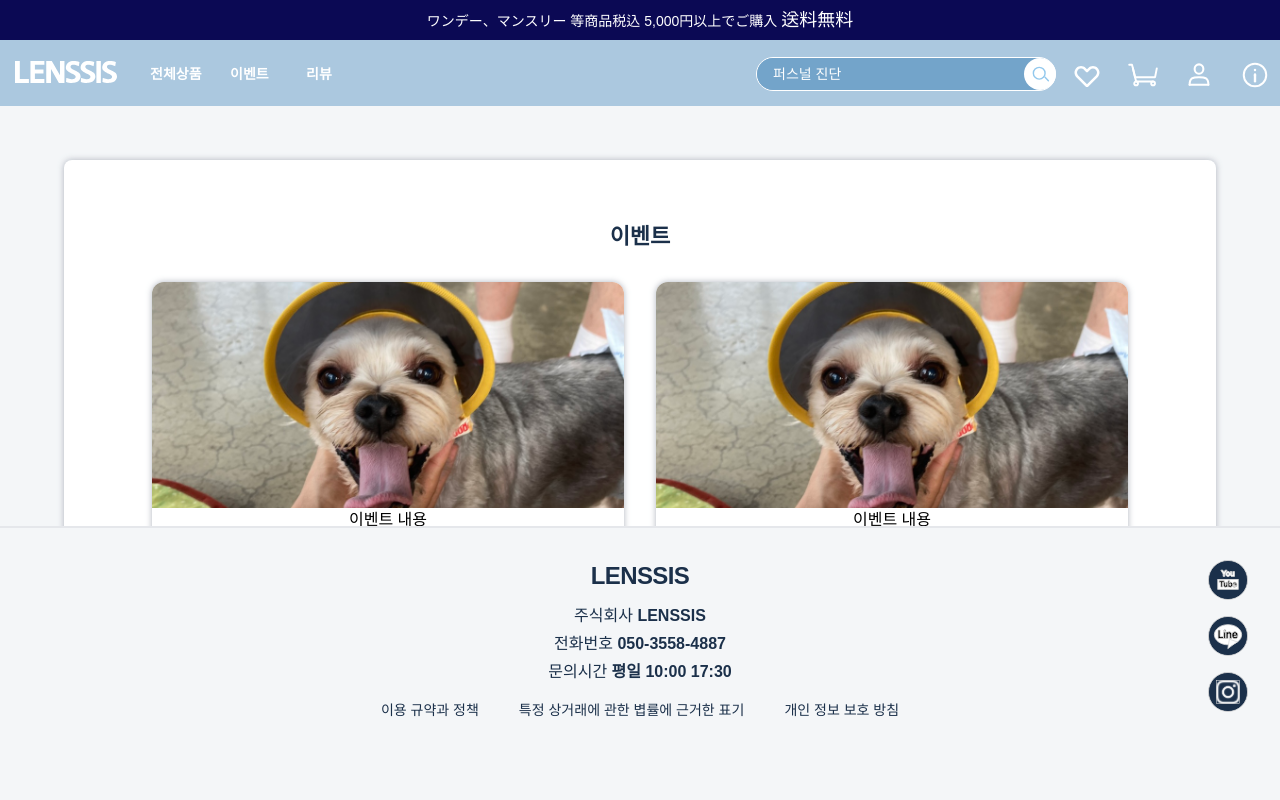
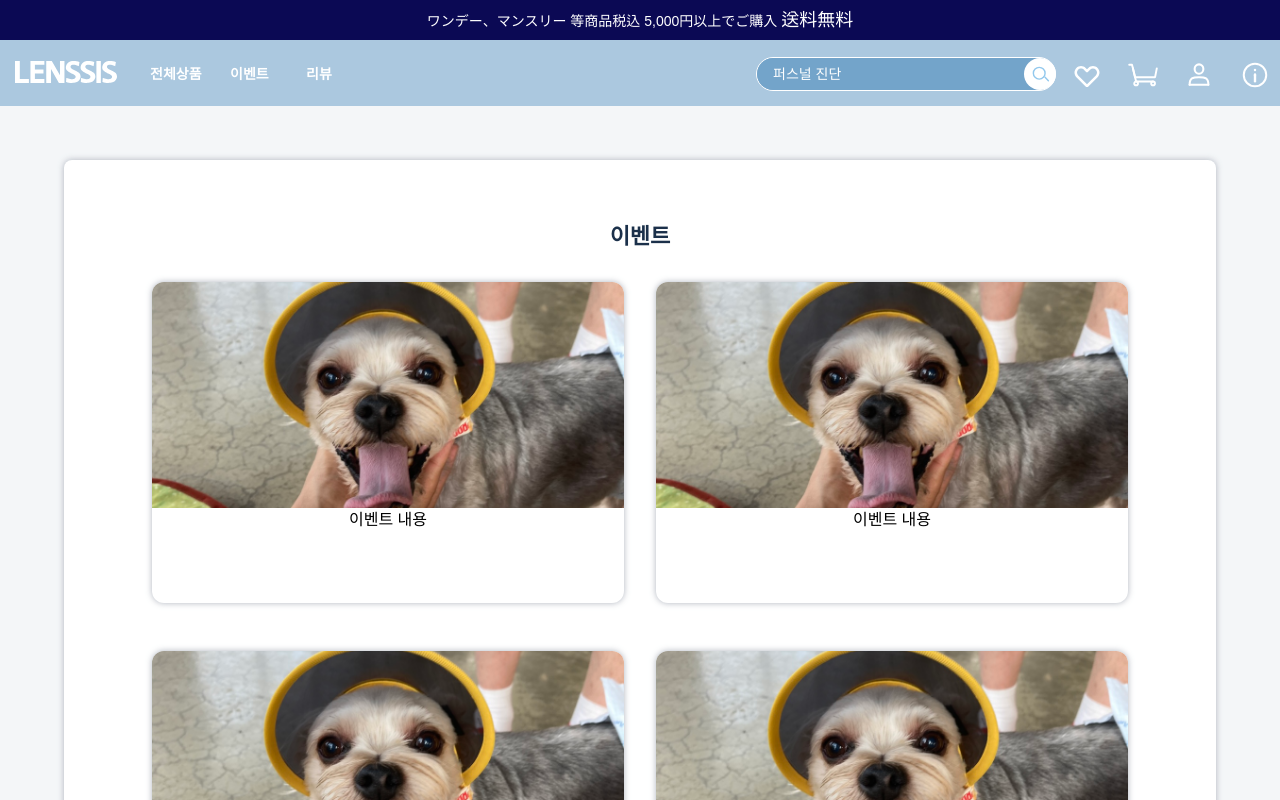
Before and after one commit to davidktlee/FinalProject-FE-Client, a React (Vite) app: page /event in a window 1280 px wide. Shown: the top 800 px of the page. Built offline with nearby package versions, Linux system fonts and the light colour scheme; a web font is replaced by a local one.

Commit message:
design: footer layout 수정

```diff
--- a/index.html
+++ b/index.html
@@ -8,7 +8,7 @@
   <link href="https://cdn.jsdelivr.net/gh/sunn-us/SUIT/fonts/static/woff2/SUIT.css" rel="stylesheet">
   <link href="https://cdn.jsdelivr.net/gh/sunn-us/SUIT/fonts/variable/woff2/SUIT-Variable.css" rel="stylesheet">
   <title>lensis</title>
-  <meta http-equiv="Content-Security-Policy" content="upgrade-insecure-requests">
+
   <link rel="stylesheet" href="https://cdn.jsdelivr.net/npm/reset-css@5.0.1/reset.min.css">
 </head>
 
--- a/src/components/common/ui/PageLayout.tsx
+++ b/src/components/common/ui/PageLayout.tsx
@@ -10,7 +10,7 @@ interface PageLayoutProps {
 
 const PageLayout = ({ children, layoutWidth,layoutHeight }: PageLayoutProps) => {
   return (
-    <div className={`w-full ${layoutHeight ? layoutHeight : 'h-max'} bg-[#F4F6F8] text-base min-h-screen my-40`}>
+    <div className={`w-full ${layoutHeight ? layoutHeight : 'h-max'} bg-[#F4F6F8] text-base min-h-screen xs:mt-40`}>
       <div
         className={` mx-auto w-${layoutWidth || 'full'} `}
       >
--- a/src/components/footer/Footer.tsx
+++ b/src/components/footer/Footer.tsx
@@ -3,7 +3,7 @@ import { Link } from 'react-router-dom'
 import Logo from '../header/Logo'
 
 const Footer = () => {
-  return <div className='bg-[#F4F6F8] w-full z-20 fixed bottom-0 flex flex-col items-center gap-4 text-[#1b304a] pt-8 border-t-2 border-solid border-gray-200'>
+  return <div className='bg-[#F4F6F8] w-full z-20 relative flex flex-col items-center gap-4 text-[#1b304a] pt-8 border-t-2 border-solid border-gray-200 mt-20'>
     <ul className='w-full mx-auto flex flex-col items-start xs:items-center xs:justify-center gap-y-1 pl-8 xs:pl-0'>
       <li className='font-[900] pb-2 text-2xl tracking-tight'>LENSSIS</li>
       <li>주식회사 <span className='font-bold'>LENSSIS</span></li>
--- a/src/components/mypage/Mypage.tsx
+++ b/src/components/mypage/Mypage.tsx
@@ -29,10 +29,10 @@ const Mypage = () => {
 
 
   return (
-    <PageLayout layoutWidth="[90%]" innerTop="top-[30%]" layoutHeight='h-fit'>
+    <PageLayout layoutWidth="[90%]" innerTop="top-[30%]">
       <CardTemplate title="마이페이지" isTitleVisible={true}>
         <div className="w-full xs:w-[90%] mx-auto">
-          <MypageBanner user={user} />
+          {pathname === '/mypage' && <MypageBanner user={user} />}
           <div className="flex flex-col xs:flex-row mt-8">
             <div className='hidden xs:block mx-auto'>
             <SideNavBar />
```
